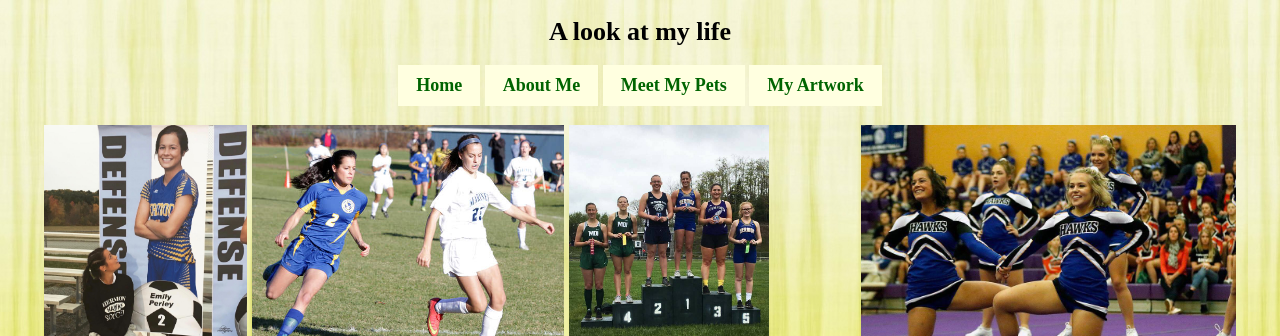
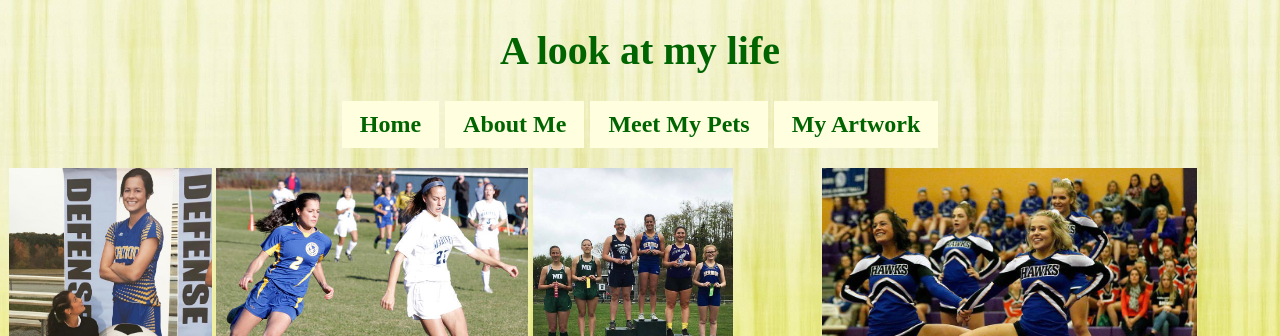
Before and after one commit to emilyperleyy/emilyperleyy.github.io, a plain HTML site: page pictureslink.html in a window 1280 px wide. Shown: the top 336 px of the page. Drawn offline with Linux system fonts and the light colour scheme.

Commit message:
Update pictureslink.html

```diff
--- a/pictureslink.html
+++ b/pictureslink.html
@@ -1,52 +1,13 @@
 <!DOCTYPE html>
 <html>
 <head>
-
-<style>
-
-h1 {
-    color: black;
-    text-align: center;
-    font-family: noteworthy;
-    font-size: 26px;
-}
-
-p {
-	text-align: center;
-	}
-
-h2 {
-	text-align:center;
-	font-family: noteworthy;
-	font-size: 18px;
-
-}
-
-h3 {
-	text-align: center;
-}
-
-a:link, a:visited {
-    background-color: lightyellow;
-    color: darkgreen;
-    padding: 10px 18px;
-    text-align: center;
-    text-decoration: none;
-    display: inline-block;
-}
-
-a:hover, a:active {
-    background-color: navy;
-    color: lightblue;
-}
-
-</style>
+<link href="styles.css" rel="stylesheet">
 </head>
 
 
 <Body>
 <title> Pictures</title>
-<body background="7192319368_9579572f48_z.JPG">
+
 <h1><B>A look at my life</B><h1>
 
 <h2><A HREF="index.html"> Home </A>
@@ -65,7 +26,7 @@ a:hover, a:active {
 	<IMG SRC= "IMG_1060.JPG" height="250" alt="states">
 </h3></p>
 
-
+<body background="7192319368_9579572f48_z.JPG">
 
 
 </Body>
```
